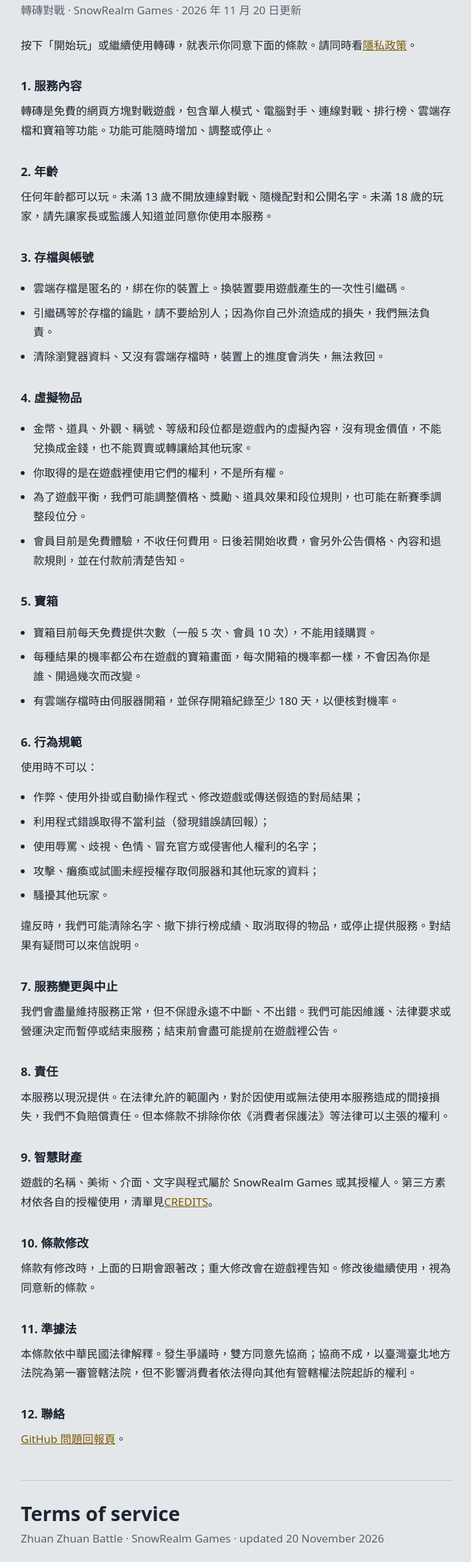
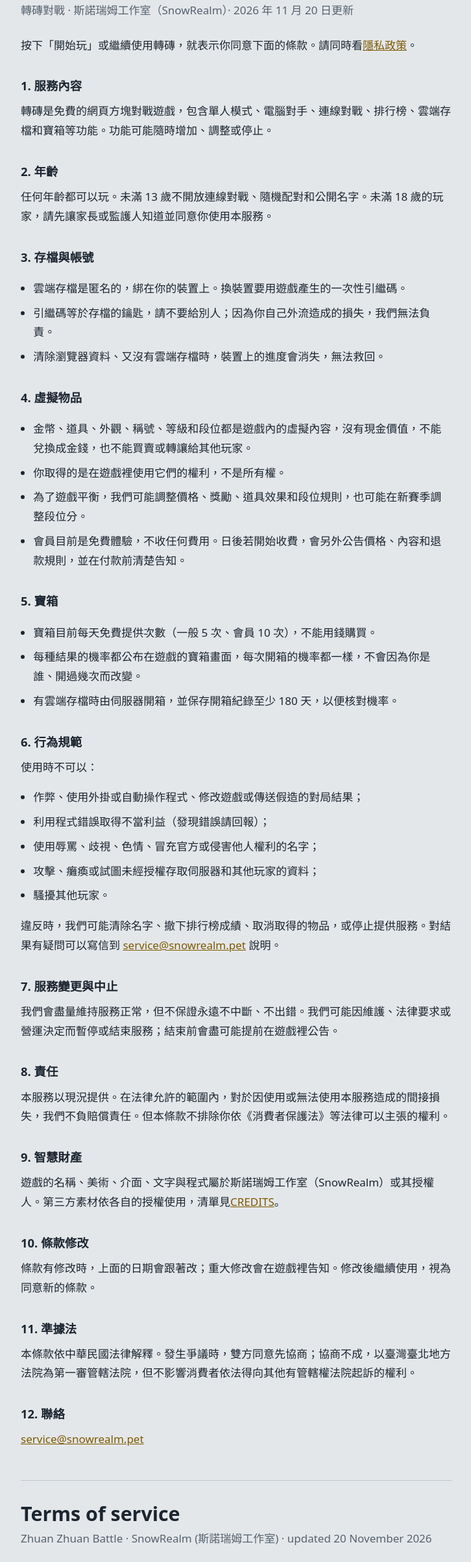
Before and after one commit to luffysky/cube2, a website: page terms.html in a window 1280 px wide. Shown: the part 127-2531 px from the top of the page at 65% size, without its empty margins (276-1002 px from the left). Drawn offline with Linux system fonts and the light colour scheme.

Commit message:
條款與隱私政策補上營運方名稱與聯絡信箱
- 營運方：斯諾瑞姆工作室（SnowRealm）
- 聯絡改成 service@snowrealm.pet，GitHub 只留給回報錯誤

Co-Authored-By: Claude Opus 5.5 <noreply@anthropic.com>
Claude-Session: https://claude.ai/code/session_017Jd7b45qKYENf5FCS5AAQf

```diff
--- a/terms.html
+++ b/terms.html
@@ -27,7 +27,7 @@ hr { border: 0; border-top: 1px solid var(--edge); margin: 3rem 0 2rem; }
 <main>
 <a class="back" href="./">回到遊戲</a>
 <h1>服務條款</h1>
-<p class="when">轉磚對戰 · SnowRealm Games · 2026 年 11 月 20 日更新</p>
+<p class="when">轉磚對戰 · 斯諾瑞姆工作室（SnowRealm）· 2026 年 11 月 20 日更新</p>
 <p>按下「開始玩」或繼續使用轉磚，就表示你同意下面的條款。請同時看<a href="privacy.html">隱私政策</a>。</p>
 
 <h2>1. 服務內容</h2>
@@ -67,7 +67,7 @@ hr { border: 0; border-top: 1px solid var(--edge); margin: 3rem 0 2rem; }
 <li>攻擊、癱瘓或試圖未經授權存取伺服器和其他玩家的資料；</li>
 <li>騷擾其他玩家。</li>
 </ul>
-<p>違反時，我們可能清除名字、撤下排行榜成績、取消取得的物品，或停止提供服務。對結果有疑問可以來信說明。</p>
+<p>違反時，我們可能清除名字、撤下排行榜成績、取消取得的物品，或停止提供服務。對結果有疑問可以寫信到 <a href="mailto:service@snowrealm.pet">service@snowrealm.pet</a> 說明。</p>
 
 <h2>7. 服務變更與中止</h2>
 <p>我們會盡量維持服務正常，但不保證永遠不中斷、不出錯。我們可能因維護、法律要求或營運決定而暫停或結束服務；結束前會盡可能提前在遊戲裡公告。</p>
@@ -76,7 +76,7 @@ hr { border: 0; border-top: 1px solid var(--edge); margin: 3rem 0 2rem; }
 <p>本服務以現況提供。在法律允許的範圍內，對於因使用或無法使用本服務造成的間接損失，我們不負賠償責任。但本條款不排除你依《消費者保護法》等法律可以主張的權利。</p>
 
 <h2>9. 智慧財產</h2>
-<p>遊戲的名稱、美術、介面、文字與程式屬於 SnowRealm Games 或其授權人。第三方素材依各自的授權使用，清單見<a href="https://github.com/luffysky/cube2/blob/main/CREDITS.md" rel="noopener">CREDITS</a>。</p>
+<p>遊戲的名稱、美術、介面、文字與程式屬於斯諾瑞姆工作室（SnowRealm）或其授權人。第三方素材依各自的授權使用，清單見<a href="https://github.com/luffysky/cube2/blob/main/CREDITS.md" rel="noopener">CREDITS</a>。</p>
 
 <h2>10. 條款修改</h2>
 <p>條款有修改時，上面的日期會跟著改；重大修改會在遊戲裡告知。修改後繼續使用，視為同意新的條款。</p>
@@ -85,13 +85,13 @@ hr { border: 0; border-top: 1px solid var(--edge); margin: 3rem 0 2rem; }
 <p>本條款依中華民國法律解釋。發生爭議時，雙方同意先協商；協商不成，以臺灣臺北地方法院為第一審管轄法院，但不影響消費者依法得向其他有管轄權法院起訴的權利。</p>
 
 <h2>12. 聯絡</h2>
-<p><a href="https://github.com/luffysky/cube2/issues" rel="noopener">GitHub 問題回報頁</a>。</p>
+<p><a href="mailto:service@snowrealm.pet">service@snowrealm.pet</a></p>
 
 <hr>
 
 <div lang="en">
 <h1>Terms of service</h1>
-<p class="when">Zhuan Zhuan Battle · SnowRealm Games · updated 20 November 2026</p>
+<p class="when">Zhuan Zhuan Battle · SnowRealm (斯諾瑞姆工作室) · updated 20 November 2026</p>
 <p>By pressing “Start” or using the game you agree to these terms. Please also read the <a href="privacy.html">privacy policy</a>.</p>
 <h2>1. The service</h2><p>A free browser falling-block battle game with single-player modes, computer rivals, online play, leaderboards, cloud saves and treasure boxes. Features may be added, changed or removed.</p>
 <h2>2. Age</h2><p>Anyone may play. Under 13 there is no online play, no quick match and no public name. If you are under 18, let a parent or guardian know and agree before you use the service.</p>
@@ -101,10 +101,10 @@ hr { border: 0; border-top: 1px solid var(--edge); margin: 3rem 0 2rem; }
 <h2>6. Conduct</h2><p>No cheating, bots, modified clients or faked match results; no exploiting bugs (please report them); no abusive, discriminatory, sexual or staff-impersonating names; no attacks on the servers or other players' data; no harassment. Breaches may lead to names being cleared, results removed, items withdrawn or access ended.</p>
 <h2>7. Changes and interruptions</h2><p>We aim to keep the game running but do not promise it will never stop or never have errors. We may pause or end it for maintenance, legal reasons or business decisions, and will announce an end in the game in advance where possible.</p>
 <h2>8. Liability</h2><p>The service is provided as is. To the extent the law allows, we are not liable for indirect loss from using or being unable to use it. Nothing here limits rights you have under consumer protection law.</p>
-<h2>9. Intellectual property</h2><p>The game's name, art, interface, text and code belong to SnowRealm Games or its licensors. Third-party assets are used under their licences, listed in <a href="https://github.com/luffysky/cube2/blob/main/CREDITS.md" rel="noopener">CREDITS</a>.</p>
+<h2>9. Intellectual property</h2><p>The game's name, art, interface, text and code belong to SnowRealm (斯諾瑞姆工作室) or its licensors. Third-party assets are used under their licences, listed in <a href="https://github.com/luffysky/cube2/blob/main/CREDITS.md" rel="noopener">CREDITS</a>.</p>
 <h2>10. Changes to these terms</h2><p>The date above changes when the terms do; important changes are announced in the game. Continuing to play means you accept the new terms.</p>
 <h2>11. Governing law</h2><p>These terms are governed by the laws of the Republic of China (Taiwan). Disputes go first to negotiation, then to the Taiwan Taipei District Court as the court of first instance, without limiting a consumer's right to sue in any other court with jurisdiction.</p>
-<h2>12. Contact</h2><p>The <a href="https://github.com/luffysky/cube2/issues" rel="noopener">issue page on GitHub</a>.</p>
+<h2>12. Contact</h2><p><a href="mailto:service@snowrealm.pet">service@snowrealm.pet</a></p>
 </div>
 </main>
 </body>
```
Also changed, not shown: privacy.html (+8 -8 lines).
